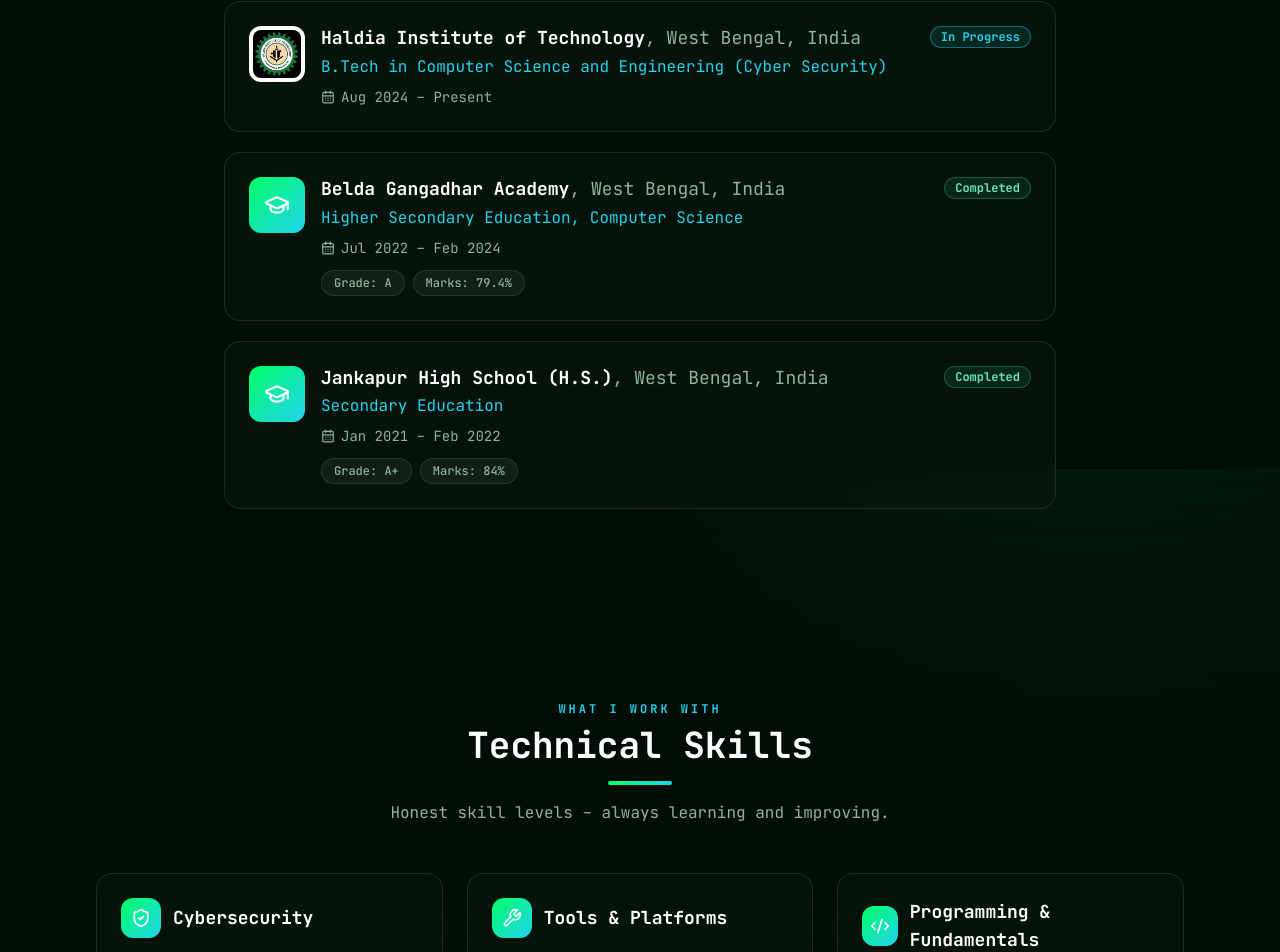
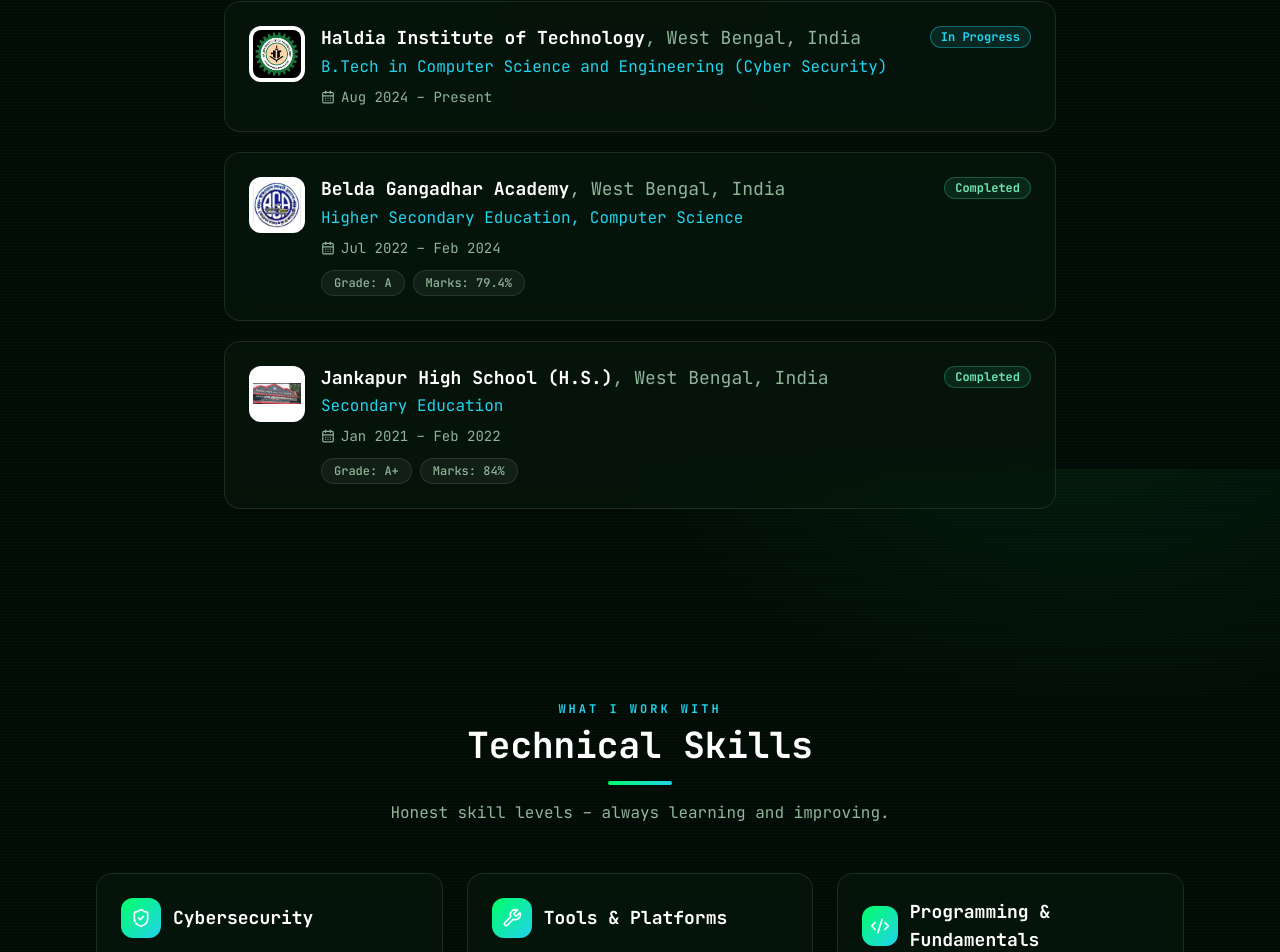
Before and after one commit to soumitrapradhan/soumitrapradhan.github.io, a React (Vite) app in the folder client/: page /#/ in a window 1280 px wide. Shown: the part 1931-2883 px from the top of the page. Built offline with nearby package versions, Linux system fonts and the light colour scheme.

Commit message:
Add logos for education entries

```diff
--- a/client/src/data/education.js
+++ b/client/src/data/education.js
@@ -21,7 +21,7 @@ export const education = [
     status: "Completed",
     grade: "A",
     percentage: "79.4%",
-
+    logo: "/logos/belda.png",
   },
   {
     school: "Jankapur High School (H.S.)",
@@ -32,6 +32,6 @@ export const education = [
     status: "Completed",
     grade: "A+",
     percentage: "84%",
-
+   logo: "/logos/jankapur.png",
   },
 ];
```
